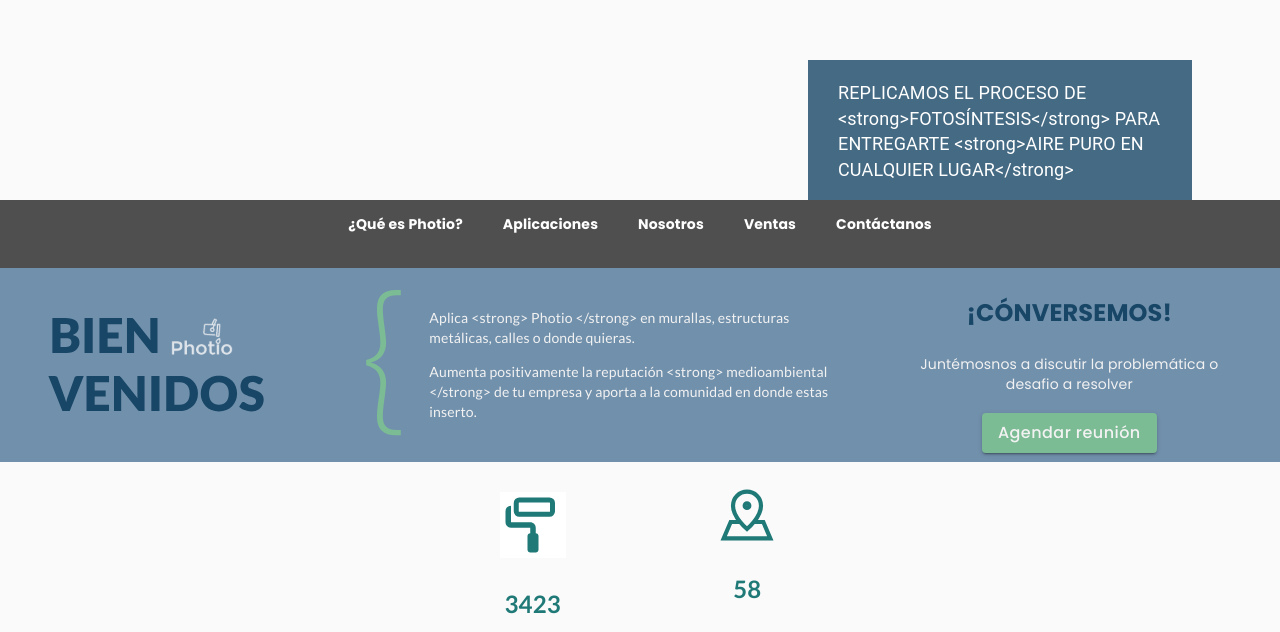
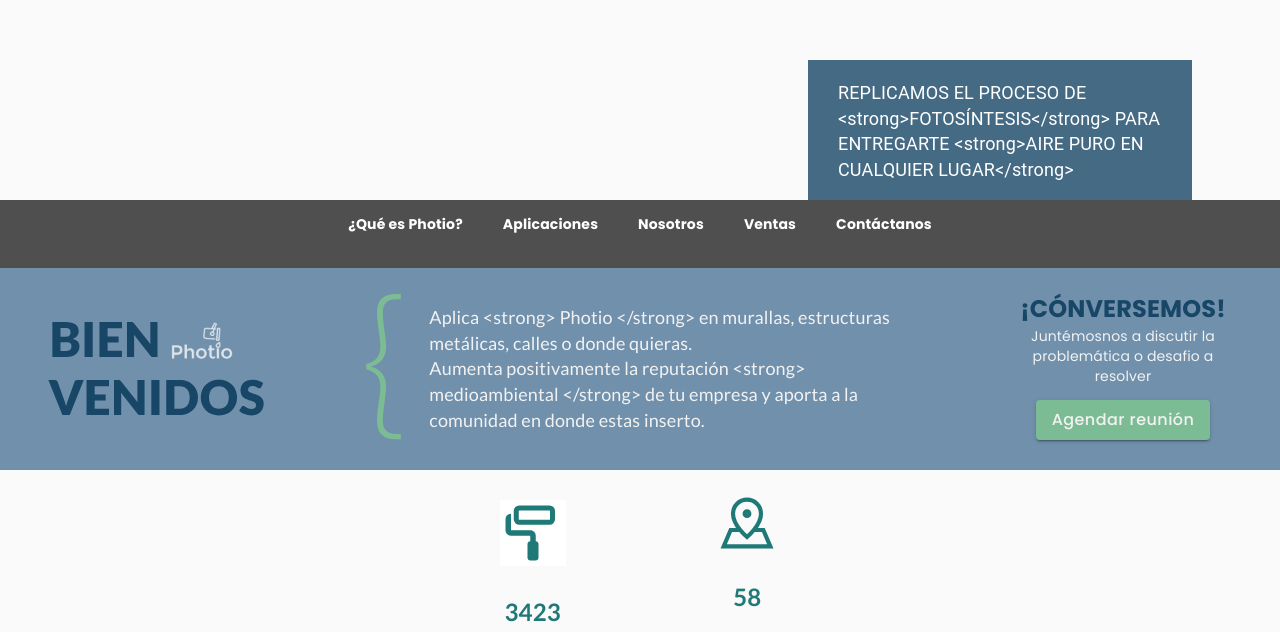
Before and after one commit to MartinGO11/PhotioWebApp, a React (Create React App) app: page / in a window 1280 px wide. Shown: the part 548-1180 px from the top of the page. Built offline with nearby package versions, Linux system fonts and the light colour scheme.

Commit message:
REFACTOR: change titleComponent sn showAction

```diff
--- a/src/components/globals/TitleComponent.jsx
+++ b/src/components/globals/TitleComponent.jsx
@@ -10,47 +10,67 @@
   const globalStyles = globalStyle();
 
   return (
+    <>
+      <Hidden smDown>
         <Grid container direction="row" justify="flex-start" alignItems="center" spacing={1} >
           <Grid item xs={4} md={3} style={{ textAlign: 'center' }} >
-        <img src={titleImage} alt="titleImage" style={{maxWidth: '100%'}} />
+            <img src={titleImage} alt="titleImage" style={{ maxWidth: '100%' }} />
           </Grid>
           <Grid item xs={1} style={{ textAlign: 'right', paddingTop: '25px', paddingBottom: '25px' }}>
             <img src={openKey} alt="openKey" style={{ marginRight: '20px', maxHeight: '100%' }} />
           </Grid>
-      <Grid item xs={6} md={ showAction ? 4 : 6 } className={globalStyles.fontLato} >
+          <Grid item xs={7} md={5} className={globalStyles.fontLato} >
             {
               titleContent.description.map((description, index) => {
                 return (
-              <p key={`title-${index}`} style={{ marginRight: '20px' }}>{description}</p>
+                  <div key={`title-${index}`} style={{ marginRight: '20px', fontSize: '18px' }}>
+                    {description}
+                  </div>
                 )
               })
             }
           </Grid>
-      {
-        showAction &&
-        <>
-          <Hidden smDown>
-            <Grid item md={4} className={globalStyles.fontPoppins} style={{ textAlign: 'center' }}>
-              <p className={globalStyles.paragraphTitle} style={{ color: colors.blue_1, fontWeight: 'bold' }}>{titleContent.titleAction}</p>
-              <p className={globalStyles.paragraph} style={{ marginLeft: '50px', marginRight: '50px' }}>{titleContent.descriptionAction}</p>
-              <ColorButton variant="contained">{titleContent.textButtonAction}</ColorButton>
+          <Grid item md={3} className={globalStyles.fontPoppins} style={{ textAlign: 'center' }}>
+            <p className={globalStyles.paragraphTitle} style={{ color: colors.blue_1, fontWeight: 'bold', marginBottom: '0px' }}>{titleContent.titleAction}</p>
+            <p className={globalStyles.paragraph} style={{ marginLeft: '50px', marginRight: '50px', marginTop: '0px', marginBottom: '9px' }}>{titleContent.descriptionAction}</p>
+            <ColorButton variant="contained" style={{ marginBottom: '30px' }}>{titleContent.textButtonAction}</ColorButton>
+          </Grid>
         </Grid>
       </Hidden>
       <Hidden mdUp>
+        <Grid container direction="row" justify="center" alignItems="center" spacing={1} >
+          <Grid item xs={3} style={{ textAlign: 'center' }} >
+            <img src={titleImage} alt="titleImage" style={{ maxWidth: '100%' }} />
+          </Grid>
+          <Grid item xs={1} style={{ textAlign: 'right', paddingTop: '25px', paddingBottom: '25px' }}>
+            <img src={openKey} alt="openKey" style={{ marginRight: '20px', maxHeight: '100%' }} />
+          </Grid>
+          <Grid item xs={7} className={globalStyles.fontLato} >
+            {
+              titleContent.description.map((description, index) => {
+                return (
+                  <div key={`title-${index}`} style={{ marginRight: '20px', fontSize: '12px' }}>
+                    {description}
+                  </div>
+                )
+              })
+            }
+          </Grid>
+        </Grid>
         <Grid container direction="row" justify="center" alignItems="center" spacing={1} className={`${globalStyles.fontPoppins} ${globalStyles.secondaryComponent}`} >
             <Grid item xs={7} >
-                <p className={globalStyles.paragraphTitle} style={{ color: colors.blue_1, fontWeight: 'bold', marginLeft: '50px' }}>{titleContent.titleAction}</p>
-                <p className={globalStyles.paragraph} style={{ marginLeft: '50px', marginRight: '50px' }}>{titleContent.descriptionAction}</p>
-              </Grid>
-              <Grid item xs={1}>
+              <p style={{ color: colors.blue_1, fontWeight: 'bold', fontSize: '18px', marginBottom: '0px' }}>{titleContent.titleAction}</p>
+              <p style={{ fontSize: '14px', marginTop: '0px' }}>{titleContent.descriptionAction}</p>
             </Grid>
             <Grid item xs={4}>
-                <ColorButton variant="contained">{titleContent.textButtonAction}</ColorButton>
+              <ColorButton variant="contained">
+                <p style={{fontSize: '14px', margin: '0px'}}>
+                  {titleContent.textButtonAction}
+                </p>
+              </ColorButton>
             </Grid>
           </Grid>
       </Hidden>
     </>
-      }
-    </Grid>
   )
 }
```
Lines whose indentation alone changed are shown as unchanged.
